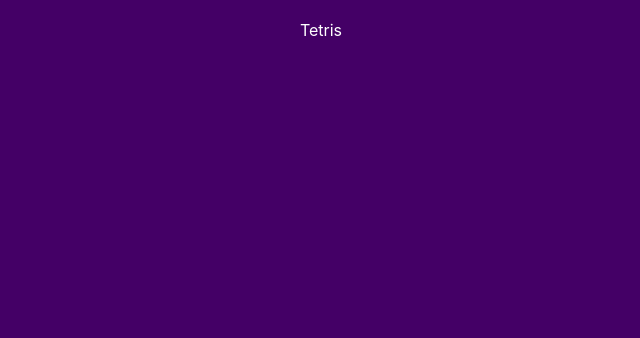
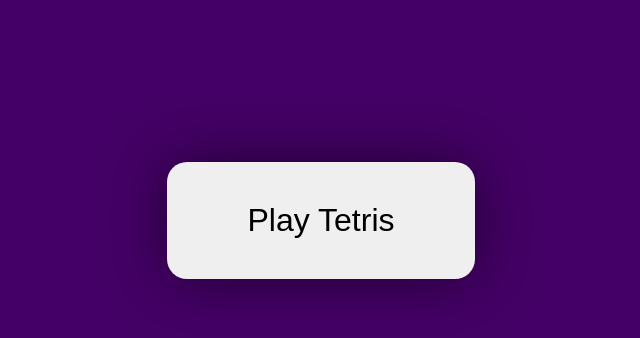
Before and after one commit to yellyB/tetris, a React (Create React App) app: page / in a window 1280 px wide. Shown: the top 338 px of the page, without its empty margins (319-959 px from the left). Built offline with nearby package versions, Linux system fonts and the light colour scheme.

Commit message:
add start button & gameover state

```diff
--- a/src/App.tsx
+++ b/src/App.tsx
@@ -1,11 +1,11 @@
 import React from "react";
-import logo from "./logo.svg";
 import "./App.css";
+import Game from "./components/Game";
 
 function App() {
   return (
     <div className="App">
-      <header className="App-header">Tetris</header>
+      <Game row={20} column={10} />
     </div>
   );
 }
--- /dev/null
+++ b/src/components/Game.tsx
@@ -0,0 +1,22 @@
+import Menu from "./Menu";
+import styled from "styled-components";
+import { useGameOver } from "../hooks/useGameOver";
+
+const Game = ({ row, column }: { row: number; column: number }) => {
+  const [gameOver, setGameOver, resetGameOver] = useGameOver();
+
+  const start = () => {
+    resetGameOver();
+    console.log(gameOver);
+  };
+
+  return (
+    <Container>
+      <Menu onClick={start} />
+    </Container>
+  );
+};
+
+const Container = styled.div``;
+
+export default Game;
--- /dev/null
+++ b/src/components/Menu.tsx
@@ -0,0 +1,28 @@
+import styled from "styled-components";
+
+const Menu = ({ onClick }: { onClick: () => void }) => {
+  return (
+    <Container>
+      <Button onClick={onClick}>Play Tetris</Button>
+    </Container>
+  );
+};
+
+const Container = styled.div`
+  display: flex;
+  justify-content: center;
+  align-items: center;
+  min-height: 50vh;
+  z-index: 100;
+`;
+
+const Button = styled.button`
+  padding: 40px 80px;
+  font-size: 2em;
+  border-radius: 20px;
+  border: none;
+  box-shadow: rgba(0, 0, 0, 0.5) 0px 0px 60px;
+  cursor: pointer;
+`;
+
+export default Menu;
--- /dev/null
+++ b/src/hooks/useGameOver.ts
@@ -0,0 +1,19 @@
+import { useState, useCallback } from "react";
+
+export const useGameOver = () => {
+  const [gameOver, setGameOver] = useState(true);
+
+  const resetGameOver = useCallback(() => {
+    setGameOver(false);
+  }, []);
+
+  return [gameOver, setGameOver, resetGameOver] as const;
+
+  /**
+   * as const 를 안붙이면 resetGameOver를 호출하는 부분에서 아래와 같은 타입 에러가 난다.
+   *  Not all constituents of type 'boolean | Dispatch<SetStateAction<boolean>>' are callable.
+    Type 'false' has no call signatures.
+   * 참고:
+   * https://pauledenburg.com/typescript-not-all-constituents-of-type-boolean-void-are-callable/
+   */
+};
```
